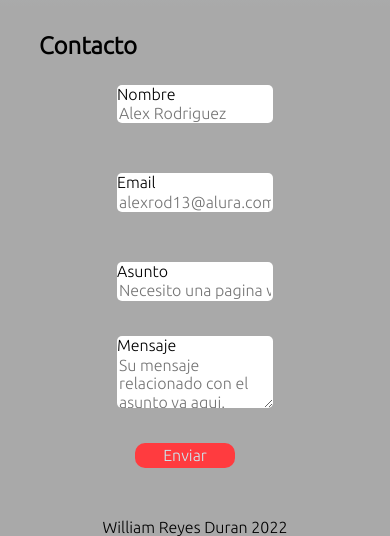
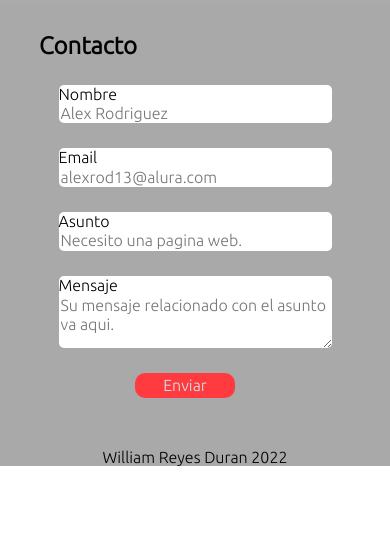
Before and after one commit to Reyes-D-William/miPortafolio, a plain HTML site: page index.html in a window 390 px wide. Shown: the part 2523-3059 px from the top of the page. After the commit the page ends 2989 px from the top, so only its background shows below. Drawn offline with Linux system fonts and the light colour scheme.

Commit message:
corregida la responsividad del contacto

```diff
--- a/CSS/styles.css
+++ b/CSS/styles.css
@@ -378,4 +378,9 @@ footer p{
         width: 300px;
     }
 
+    .laPrueba{
+    width: 70%;
+    margin-bottom: 10px;
+    }
+
   }
```
